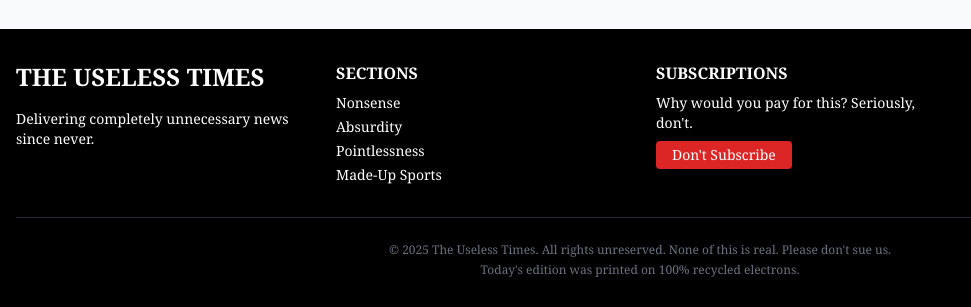
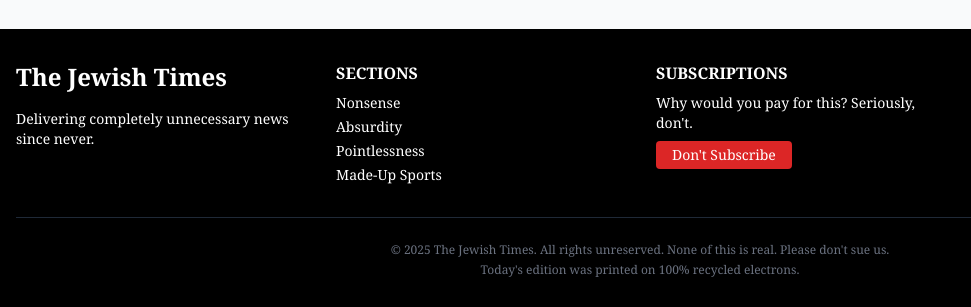
Before and after one commit to alexvladimirovich888/news, a plain HTML site: page index.html in a window 1280 px wide. Shown: the part 1803-2110 px from the top of the page, 0-971 px from the left. Drawn offline with nearby package versions, Linux system fonts and the light colour scheme.

Commit message:
Update index.html

```diff
--- a/index.html
+++ b/index.html
@@ -3,7 +3,7 @@
 <head>
     <meta charset="UTF-8">
     <meta name="viewport" content="width=device-width, initial-scale=1.0">
-    <title>The Useless Times - News That Matters (Not Really)</title>
+    <title>The Jewish Times - News That Matters (Not Really)</title>
     <link rel="icon" type="image/svg+xml" href="favicon.svg">
     <script src="https://cdn.tailwindcss.com"></script>
     <link rel="stylesheet" href="https://cdnjs.cloudflare.com/ajax/libs/font-awesome/6.4.0/css/all.min.css">
@@ -37,7 +37,7 @@
                  <div class="container mx-auto px-4 py-6">
              <div class="flex justify-between items-center">
                  <div class="flex items-center gap-3">
-                     <div class="text-4xl font-bold tracking-tighter">THE USELESS TIMES</div>
+                     <div class="text-4xl font-bold tracking-tighter">The Jewish Times</div>
                      <a href="https://x.com/home" target="_blank" class="hover:opacity-70 transition-opacity">
                          <img src="https://img.icons8.com/ios-filled/50/000000/twitterx--v1.png" alt="X (Twitter)" class="w-8 h-8">
                      </a>
@@ -244,7 +244,7 @@
         <div class="container mx-auto px-4">
             <div class="grid grid-cols-1 md:grid-cols-4 gap-8">
                 <div>
-                    <div class="text-2xl font-bold mb-4">THE USELESS TIMES</div>
+                    <div class="text-2xl font-bold mb-4">The Jewish Times</div>
                     <p class="text-sm">Delivering completely unnecessary news since never.</p>
                 </div>
                 <div>
@@ -272,7 +272,7 @@
                 </div>
             </div>
             <div class="border-t border-gray-800 mt-8 pt-6 text-center text-xs text-gray-500">
-                <p>© 2025 The Useless Times. All rights unreserved. None of this is real. Please don't sue us.</p>
+                <p>© 2025 The Jewish Times. All rights unreserved. None of this is real. Please don't sue us.</p>
                 <p class="mt-1">Today's edition was printed on 100% recycled electrons.</p>
             </div>
         </div>
@@ -310,4 +310,5 @@
         });
     </script>
 </body>
+
 </html>
```
